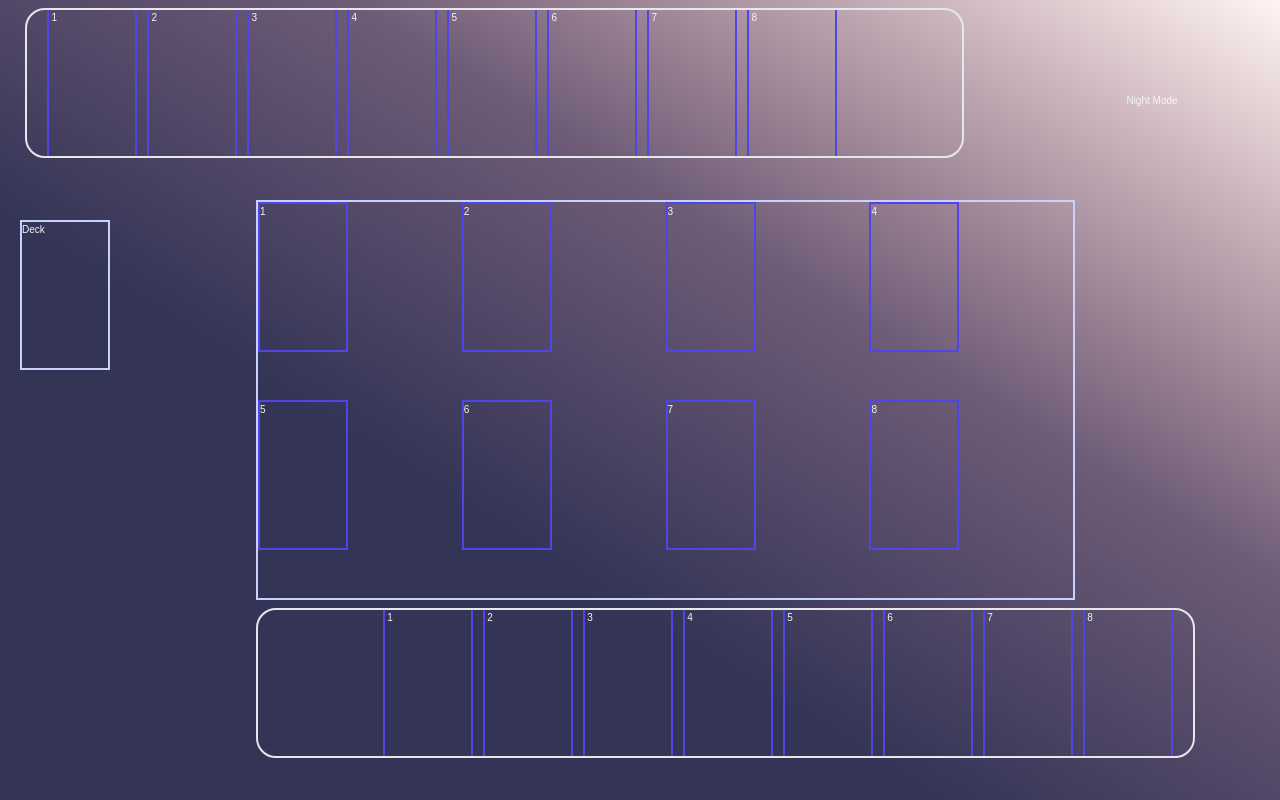
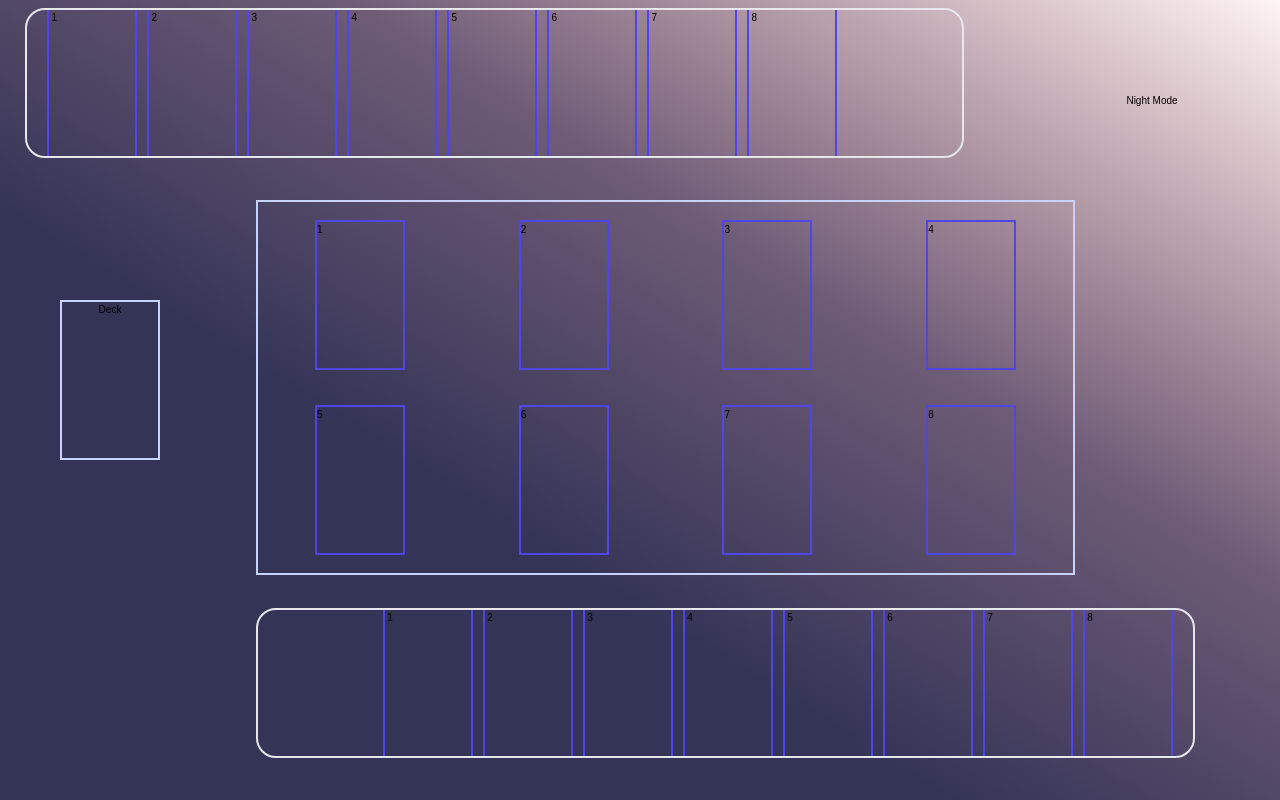
Before and after one commit to teradaian/hanafuda, a plain HTML site: page index.html in a window 1280 px wide. Drawn offline with nearby package versions, Linux system fonts and the light colour scheme; a web font is replaced by a local one.

Commit message:
lg board set

```diff
--- a/css/style.css
+++ b/css/style.css
@@ -64,14 +64,20 @@ main {
 }
 
 #deck {
+    height: 16rem;
+    width:10rem;
+    margin: 10rem 0 1rem 6rem;
+    text-align: center;
     grid-area: deck;
 }
 
 .feild {
+    align-items: center;
+    display: grid;
     grid-area: feild;
-    display: grid;
+    grid-template-columns: repeat(4, minmax(0, 1fr));
     grid-template-rows: 1fr 1fr;
-    grid-template-columns: repeat(4, minmax(0, 1fr));
+    justify-items: center;
     width: 80%;
 }
 
@@ -123,7 +129,7 @@ div {
 
 @media only screen and (min-width: 768px) {
     body {
-      color:whitesmoke
+      color:black;
     }
   }
 
--- a/index.html
+++ b/index.html
@@ -28,8 +28,8 @@
         <button id="day-toggle" class="inline"> Night Mode</button>
 
 
-        <div id="deck" class="m-8 border-2 border-indigo-200"> Deck </div>
-        <section class="feild border-2 border-indigo-200">
+        <div id="deck" class="border-2 border-indigo-200"> Deck </div>
+        <section class="feild mb-10 flex border-2 border-indigo-200">
             <div id="f0" class="border-2 border-indigo-600">1</div>
             <div id="f1" class="border-2 border-indigo-600">2</div>
             <div id="f2" class="border-2 border-indigo-600">3</div>
```
